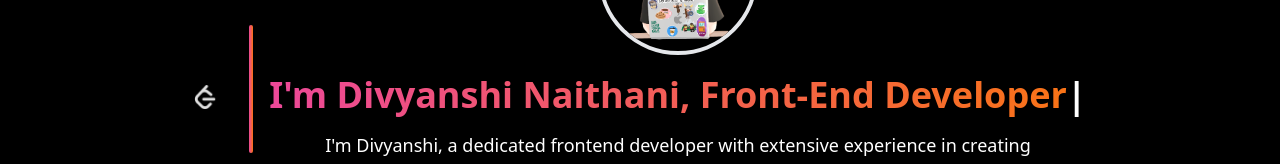
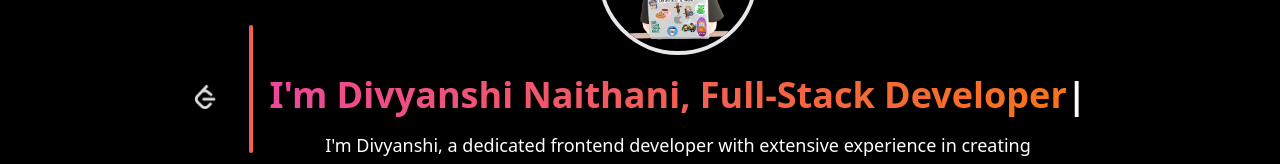
Before and after one commit to DivNai/Portfolio-2.0, a React (Create React App) app: page / in a window 1280 px wide. Shown: the part 225-389 px from the top of the page. Built offline with nearby package versions, Linux system fonts and the light colour scheme.

Commit message:
Change title from Front-End to Full-Stack Developer

```diff
--- a/src/components/Hero.js
+++ b/src/components/Hero.js
@@ -2,7 +2,7 @@ import React, { useEffect, useState } from "react";
 
 const Hero = () => {
   const [text, setText] = useState("");
-  const fullText = "I'm Divyanshi Naithani, Front-End Developer";
+  const fullText = "I'm Divyanshi Naithani, Full-Stack Developer";
   const [index, setIndex] = useState(0);
 
   useEffect(() => {
```
